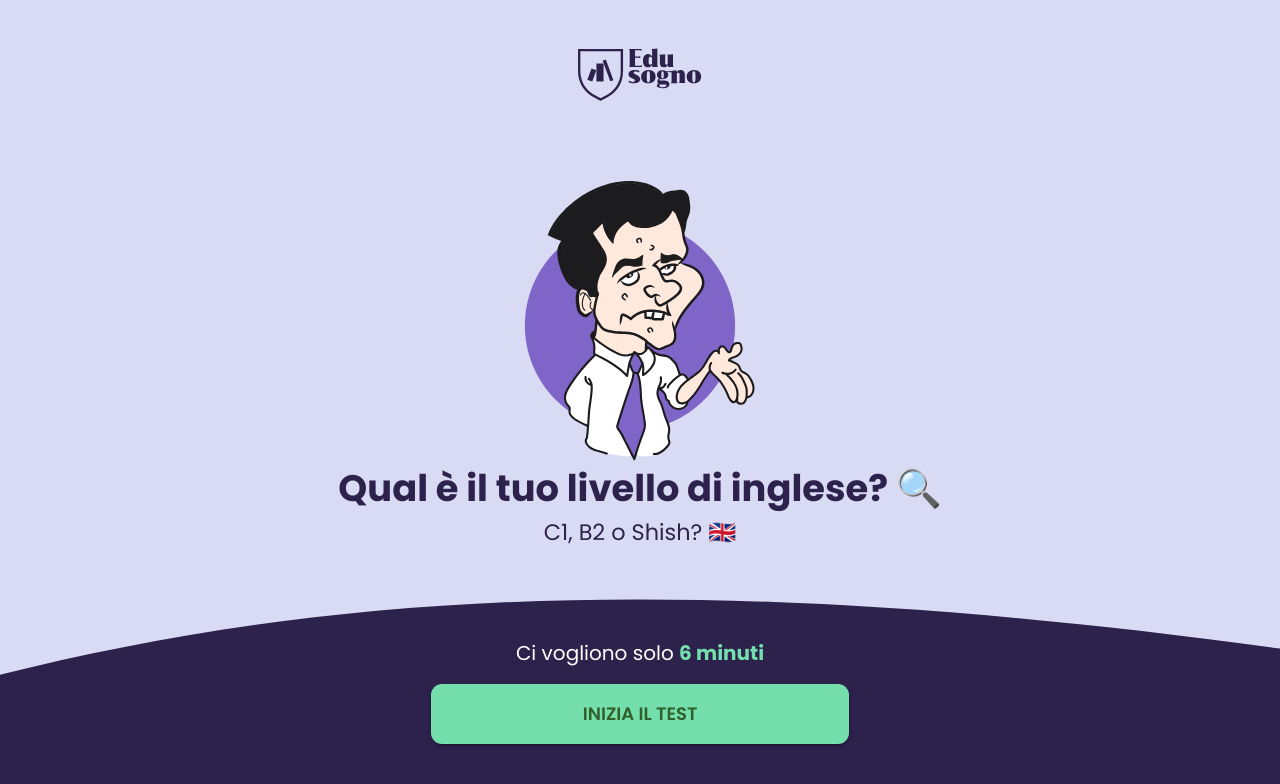
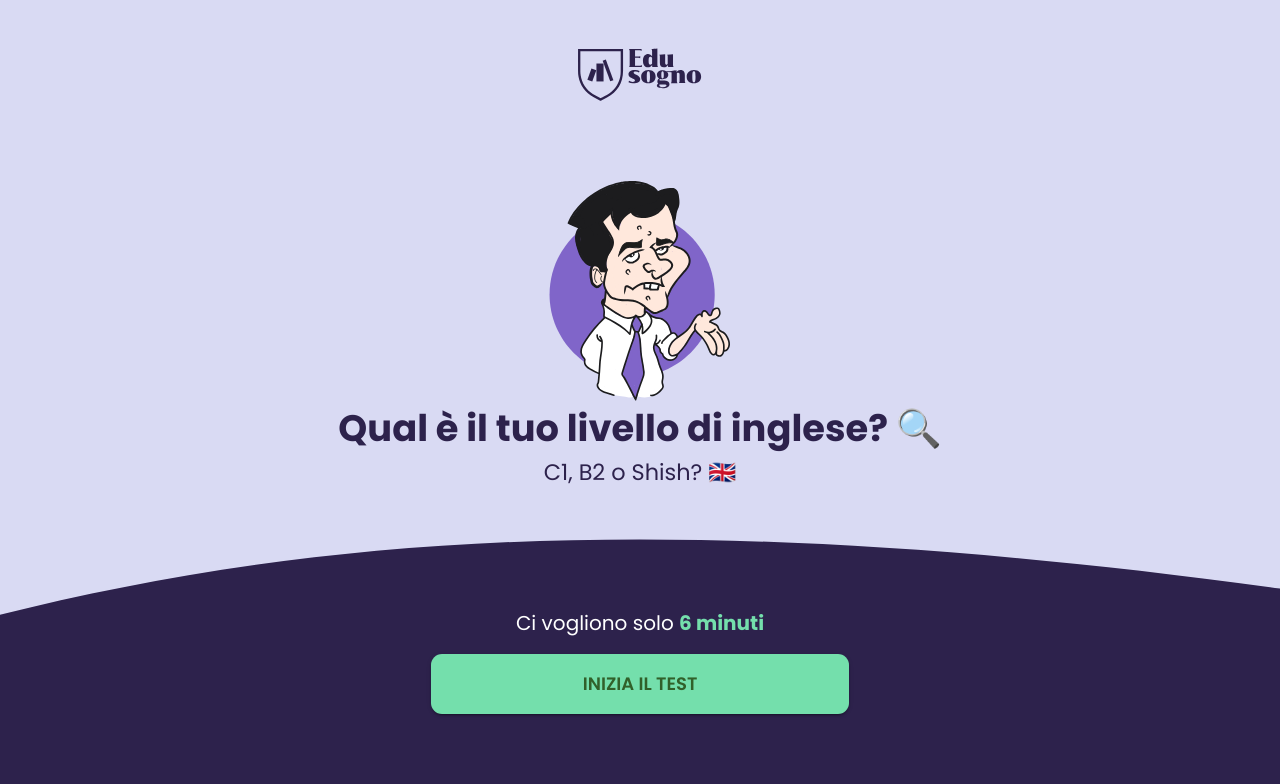
Before and after one commit to viktor998/ed-simulator, a React (Vite) app: page / in a window 1280 px wide. Shown: the top 784 px of the page. Built offline with nearby package versions, Linux system fonts and the light colour scheme.

Commit message:
fixes to quiz+ landing+result

```diff
--- a/src/pages/LandingPage.jsx
+++ b/src/pages/LandingPage.jsx
@@ -93,9 +93,13 @@ const LandingPage = () => {
             display: "flex",
             justifyContent: "center",
             flexDirection: "row",
-            width: "calc(200px +  10vw)",
+            width: "calc(140px +  10vw)",
             height: "calc(200px + 10vh)",
             margin: "auto",
+            ["@media (min-width:763px) and (max-height:1080px)"]: {
+              height: "calc(100px + 15vh)",
+              width: "calc(90px +  10vw)",
+            },
             ["@media (max-width:1047px)"]: {
               width: "calc(120px + 1vw)",
               height: "calc(160px + 5vh)",
```
